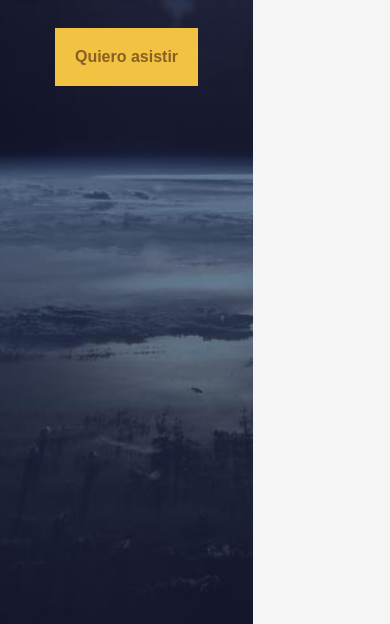
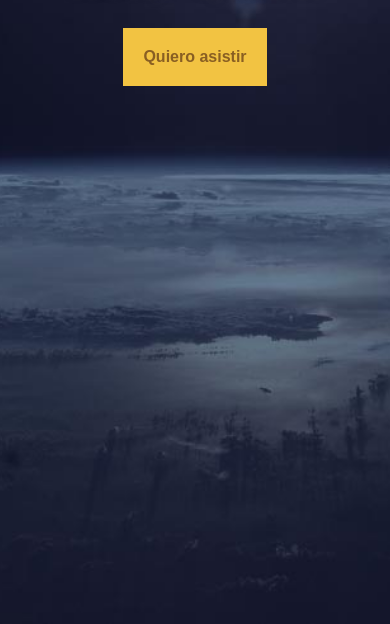
Before and after one commit to nodeschool/mty, a website: page index.html in a window 390 px wide. Shown: the part 1064-1688 px from the top of the page. Drawn offline with Linux system fonts and the light colour scheme.

Commit message:
Fix international day width

```diff
--- a/css/style.scss
+++ b/css/style.scss
@@ -99,16 +99,24 @@ aside ul li a{
 	background-color:#d6aa3b;
 }
 
-@media (max-width: 590px) {
+@media (max-width: 690px) {
   aside{
   	display:block;
   	position:static;
   	width:100%;
   }
   #international-day-wrap{
-  	position:static;
   	width:100%;
   }
+  #international{
+  	display:block;
+  	width:100%;
+  }
+  section{
+  	margin-left:0;
+  	width:100%;
+  }
+
   #international img{
   	display:block;
   	margin:0 auto;
```
Also changed, not shown: css/style.css, 1 other file.
